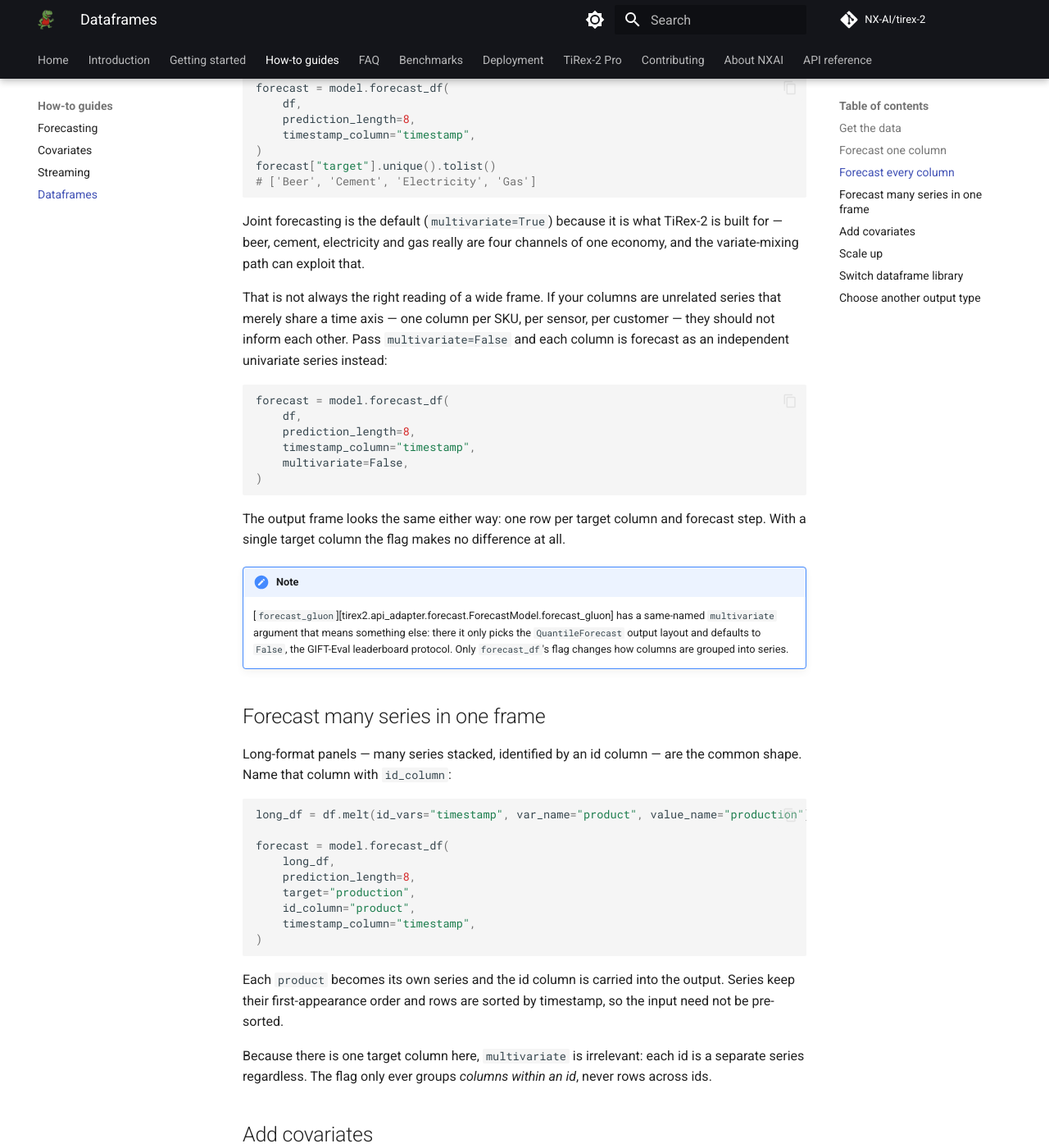
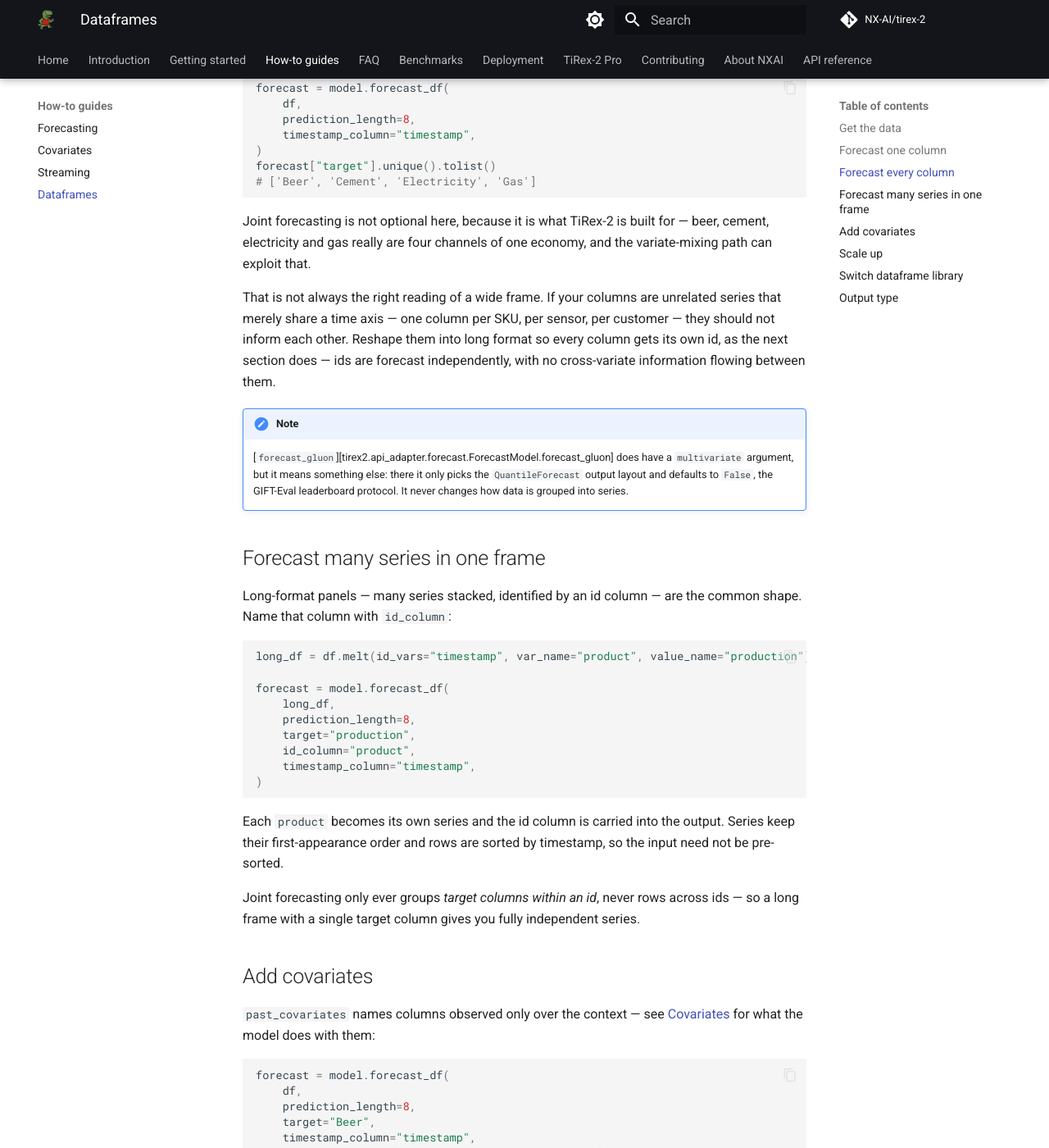
Before and after one commit to NX-AI/tirex-2, an MkDocs documentation site: the page built from docs/how-to/dataframes.md, in a window 1280 px wide and 1400 px high, scrolled down 1774 px. Shown: the whole window at 82% size. Built offline with MkDocs 1.6.1 and Material for MkDocs 9.7.7, drawn with Linux system fonts in a browser that asks for light colours; comment, search, counter and statistics services are not loaded; some of the changed text lies outside the part shown.

Commit message:
feat(api)!: make forecast_df multivariate only and dataframe only

````diff
--- a/docs/how-to/dataframes.md
+++ b/docs/how-to/dataframes.md
@@ -82,32 +82,20 @@
 # ['Beer', 'Cement', 'Electricity', 'Gas']
 ```
 
-Joint forecasting is the default (`multivariate=True`) because it is what TiRex-2 is built for —
-beer, cement, electricity and gas really are four channels of one economy, and the variate-mixing
-path can exploit that.
+Joint forecasting is not optional here, because it is what TiRex-2 is built for — beer, cement,
+electricity and gas really are four channels of one economy, and the variate-mixing path can
+exploit that.
 
 That is not always the right reading of a wide frame. If your columns are unrelated series that
 merely share a time axis — one column per SKU, per sensor, per customer — they should not inform
-each other. Pass `multivariate=False` and each column is forecast as an independent univariate
-series instead:
-
-```python
-forecast = model.forecast_df(
-    df,
-    prediction_length=8,
-    timestamp_column="timestamp",
-    multivariate=False,
-)
-```
-
-The output frame looks the same either way: one row per target column and forecast step. With a
-single target column the flag makes no difference at all.
+each other. Reshape them into long format so every column gets its own id, as the next section
+does — ids are forecast independently, with no cross-variate information flowing between them.
 
 !!! note
-    [`forecast_gluon`][tirex2.api_adapter.forecast.ForecastModel.forecast_gluon] has a same-named
-    `multivariate` argument that means something else: there it only picks the `QuantileForecast`
-    output layout and defaults to `False`, the GIFT-Eval leaderboard protocol. Only `forecast_df`'s
-    flag changes how columns are grouped into series.
+    [`forecast_gluon`][tirex2.api_adapter.forecast.ForecastModel.forecast_gluon] does have a
+    `multivariate` argument, but it means something else: there it only picks the
+    `QuantileForecast` output layout and defaults to `False`, the GIFT-Eval leaderboard protocol.
+    It never changes how data is grouped into series.
 
 ## Forecast many series in one frame
 
@@ -129,8 +117,8 @@
 Each `product` becomes its own series and the id column is carried into the output. Series keep
 their first-appearance order and rows are sorted by timestamp, so the input need not be pre-sorted.
 
-Because there is one target column here, `multivariate` is irrelevant: each id is a separate
-series regardless. The flag only ever groups *columns within an id*, never rows across ids.
+Joint forecasting only ever groups *target columns within an id*, never rows across ids — so a
+long frame with a single target column gives you fully independent series.
 
 ## Add covariates
 
@@ -178,9 +166,8 @@
 `batch_size` the knob for peak GPU memory. On a CUDA or MPS out-of-memory error the batch size is
 halved and the failing batch retried, so treat the number as a starting point rather than a limit.
 
-`batch_size` counts **series, not rows and not ids**. A panel of 100 ids with 4 target columns is
-100 series with the default `multivariate=True`, but 400 series with `multivariate=False` — worth
-remembering when you tune it.
+`batch_size` counts **series, not rows**. A panel of 100 ids is 100 series, whether each id has
+one target column or four — worth remembering when you tune it.
 
 For datasets too large to hold at once, `yield_per_batch=True` yields one frame per batch instead
 of concatenating them:
@@ -198,9 +185,8 @@
     write_somewhere(batch)
 ```
 
-Batches are cut on series boundaries, not id boundaries. With `multivariate=False` and several
-target columns, one id's columns can land in two consecutive frames — so concatenate before
-grouping by id, rather than treating each yielded frame as a complete set of ids.
+Each yielded frame holds the ids of one batch, in input order, so you can write it straight out
+without waiting for the rest.
 
 ## Switch dataframe library
 
@@ -221,18 +207,17 @@
 
 `pyarrow.csv.read_csv` works the same way and returns a `pyarrow.Table`.
 
-## Choose another output type
+## Output type
 
-`output_type` defaults to `"dataframe"`, which is almost always what you want from a dataframe
-call. The other formats are there for when you would only unpack the frame again:
+A dataframe call returns a dataframe. `output_type` accepts exactly two values:
 
 | `output_type` | Returns |
 | :------------ | :------ |
 | `"dataframe"` (default) | one long-format frame, in the input's dataframe library |
 | `"pandas"` | the same frame, always as pandas |
-| `"torch"` / `"numpy"` | a list of `(V, 9, H)` arrays, one per series — skips building the frame |
-| `"gluonts"` | a list of `QuantileForecast`, starting at the first forecast timestamp |
 
-`"fev"` is not available here — it needs FEV evaluation-window metadata that a plain dataframe does
-not carry. Use [`forecast_fev`][tirex2.api_adapter.forecast.ForecastModel.forecast_fev] for that.
-See [Forecasting](forecasting.md#output-types) for the shared output types in general.
+Anything else raises a `ValueError`. Tensor, GluonTS and FEV output come from the calls that are
+built for them — [`forecast`][tirex2.api_adapter.forecast.ForecastModel.forecast],
+[`forecast_gluon`][tirex2.api_adapter.forecast.ForecastModel.forecast_gluon] and
+[`forecast_fev`][tirex2.api_adapter.forecast.ForecastModel.forecast_fev] — which carry the
+metadata those formats need. See [Forecasting](forecasting.md#output-types) for the full set.
````
Also changed, not shown: 4 other files.
